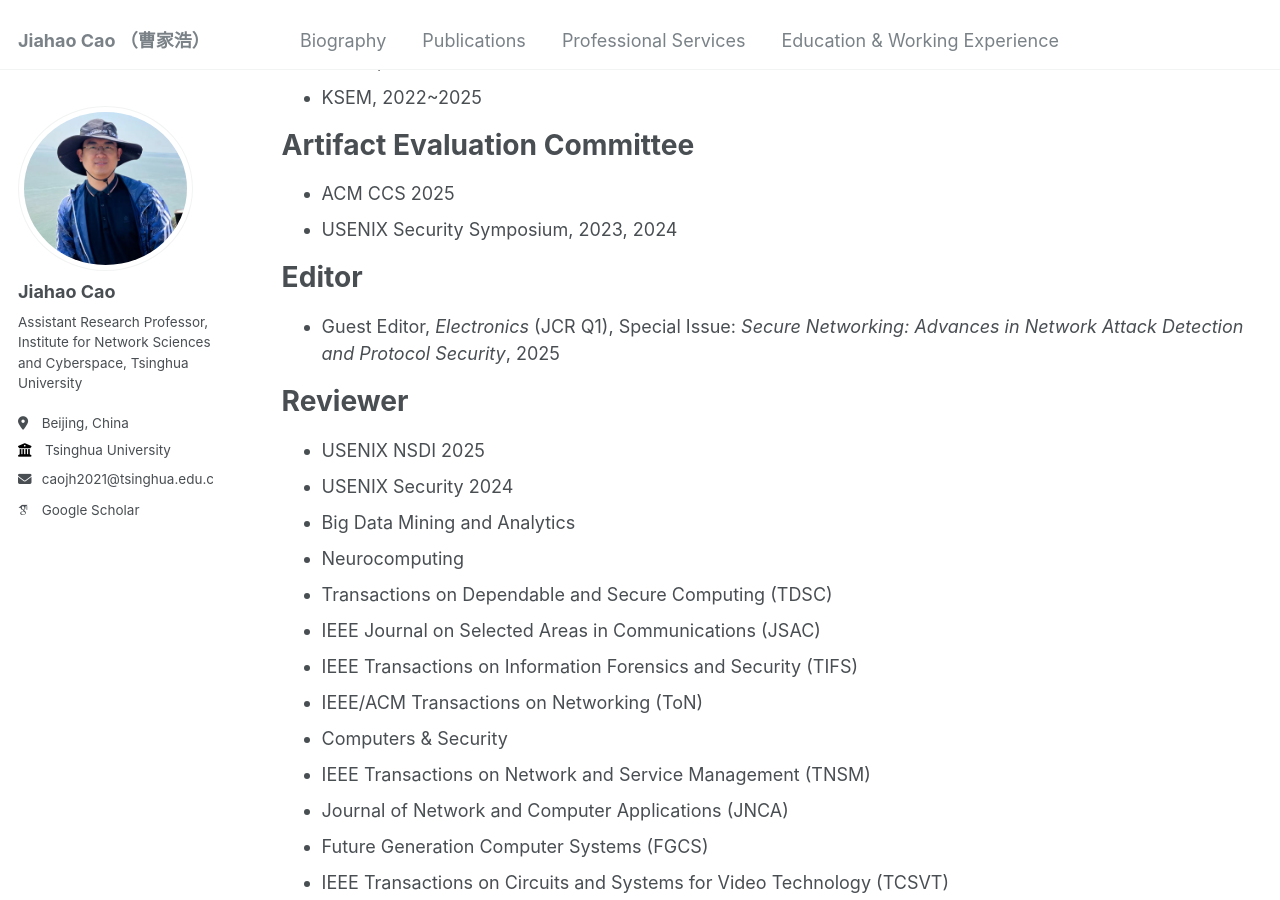
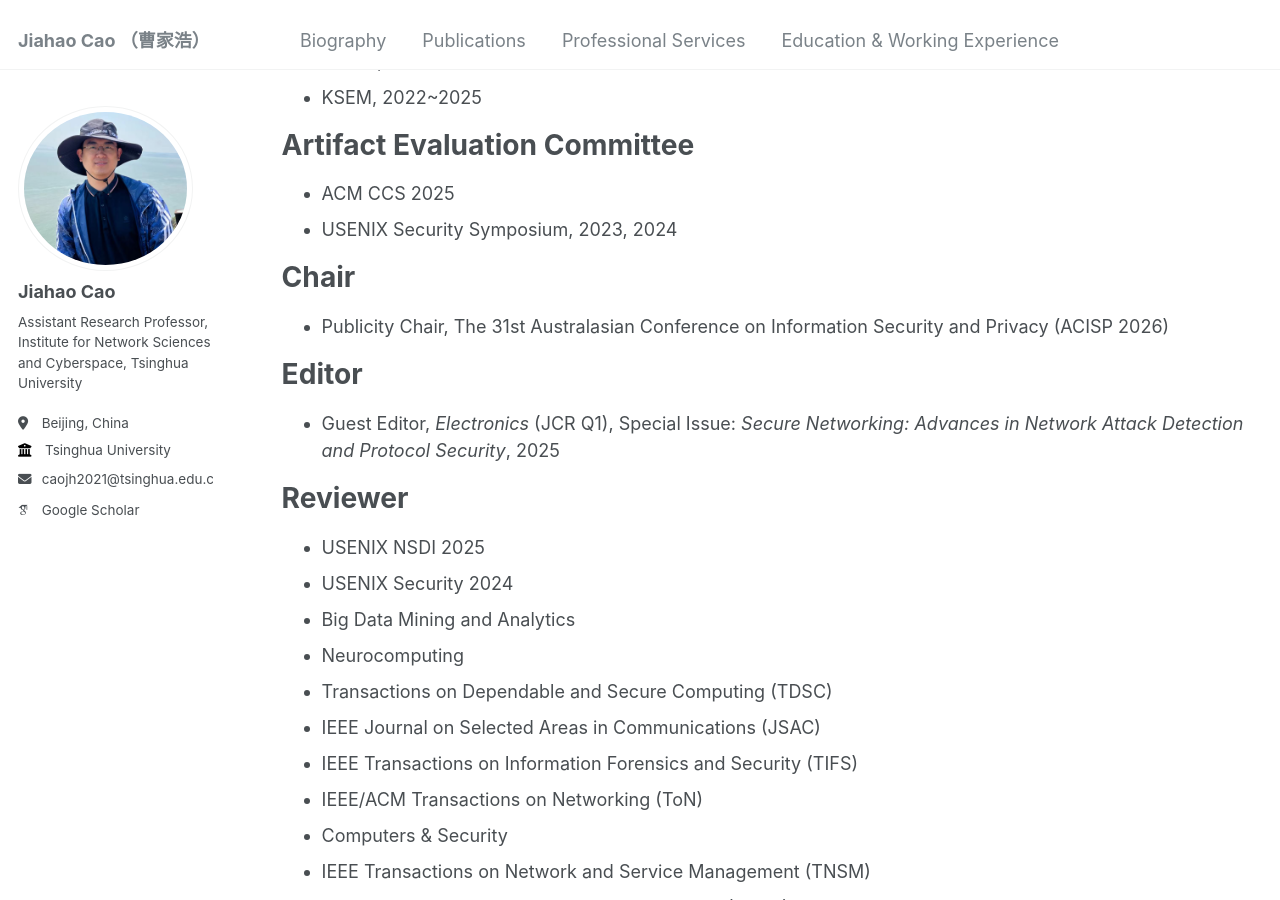
Before and after one commit to caojh15/caojh15.github.io, a Jekyll site: the page built from _pages/services.md, in a window 1280 px wide and 900 px high, scrolled down 581 px. Built offline with Jekyll 4.4.1, drawn with Linux system fonts in a browser that asks for light colours; some web fonts are replaced.

Commit message:
Update services.md

```diff
--- a/_pages/services.md
+++ b/_pages/services.md
@@ -25,6 +25,9 @@ author_profile: true
 * ACM CCS 2025
 * USENIX Security Symposium, 2023, 2024
 
+# Chair
+* Publicity Chair, The 31st Australasian Conference on Information Security and Privacy (ACISP 2026)
+
 # Editor
 * Guest Editor, *Electronics* (JCR Q1), Special Issue: *Secure Networking: Advances in Network Attack Detection and Protocol Security*, 2025
 
```
